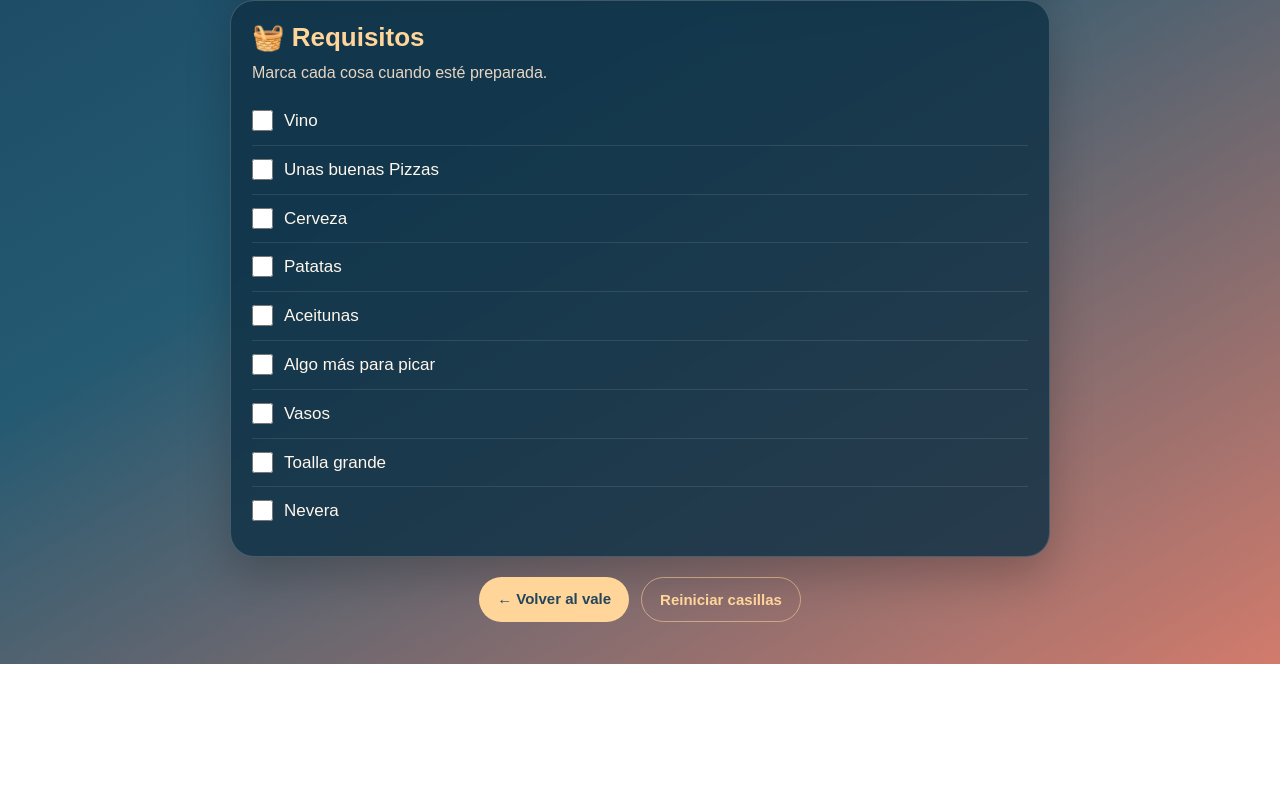
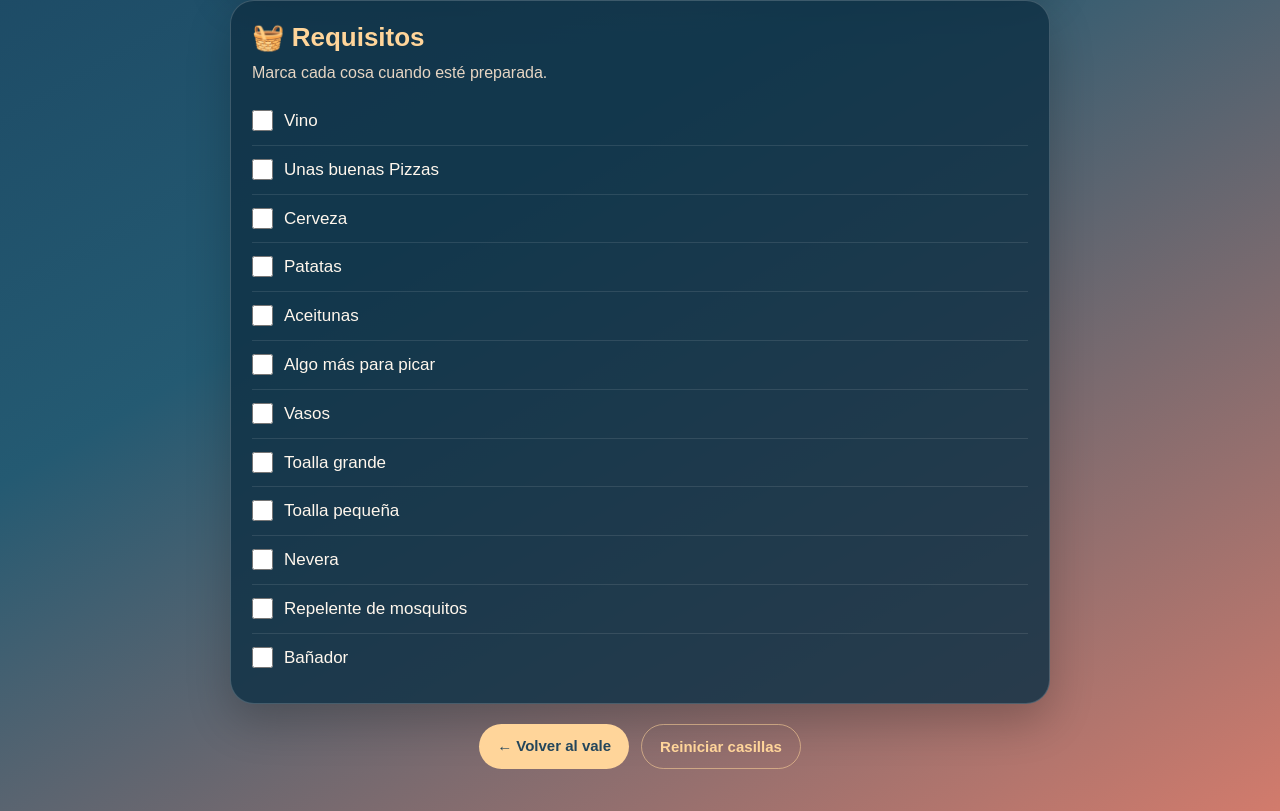
Before and after one commit to alvarito-32/Vales-regalo, a plain HTML site: page requisitos-cena-playa.html in a window 1280 px wide. Shown: the part 425-1236 px from the top of the page. Before the commit the page ends 1089 px from the top, so only its background shows below. Drawn offline with Linux system fonts and the light colour scheme.

Commit message:
Update requisitos-cena-playa.html

```diff
--- a/requisitos-cena-playa.html
+++ b/requisitos-cena-playa.html
@@ -177,7 +177,10 @@
       "Algo más para picar",
       "Vasos",
       "Toalla grande",
-      "Nevera"
+      "Toalla pequeña",
+      "Nevera",
+      "Repelente de mosquitos",
+      "Bañador"
     ];
 
     const STORAGE_KEY = "requisitosCenaPlaya";
```
